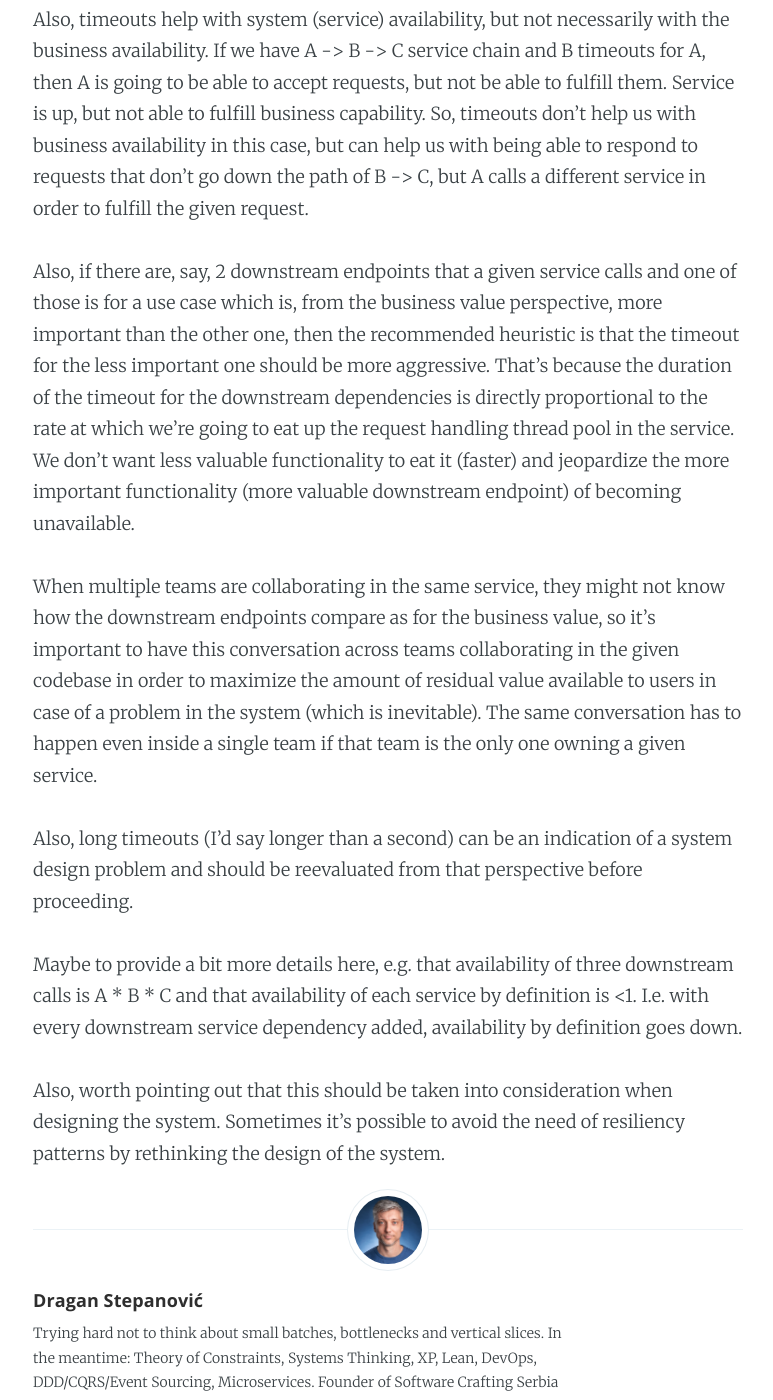
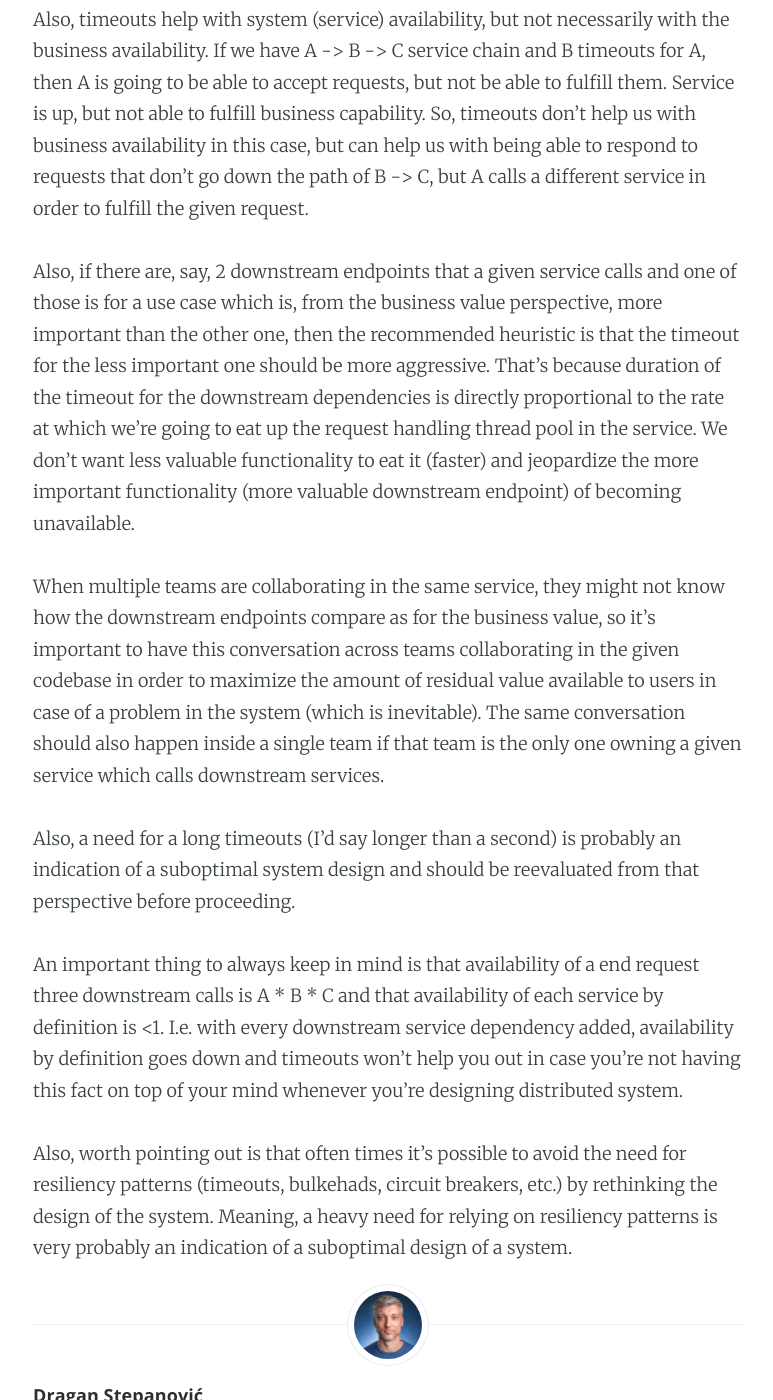
Before and after one commit to dragan-stepanovic/dragan-stepanovic.github.io, a Jekyll site: the page built from _posts/2020-07-19-on-timeouts.md, in a window 1280 px wide and 1400 px high, scrolled down 886 px. Shown: the whole window, without its empty margins (252-1025 px from the left). Built offline with Jekyll 4.4.1, drawn with Linux system fonts in a browser that asks for light colours.

Commit message:
Update 2020-07-19-on-timeouts.md

```diff
--- a/_posts/2020-07-19-on-timeouts.md
+++ b/_posts/2020-07-19-on-timeouts.md
@@ -17,14 +17,14 @@ Meaning, the service with high fan-in factor has to have more aggressive timeout
 Also, timeouts help with system (service) availability, but not necessarily with the business availability.
 If we have A -> B -> C service chain and B timeouts for A, then A is going to be able to accept requests, but not be able to fulfill them. Service is up, but not able to fulfill business capability. So, timeouts don't help us with business availability in this case, but can help us with being able to respond to requests that don't go down the path of B -> C, but A calls a different service in order to fulfill the given request.
 
-Also, if there are, say, 2 downstream endpoints that a given service calls and one of those is for a use case which is, from the business value perspective, more important than the other one, then the recommended heuristic is that the timeout for the less important one should be more aggressive. That's because the duration of the timeout for the downstream dependencies is directly proportional to the rate at which we're going to eat up the request handling thread pool in the service. We don't want less valuable functionality to eat it (faster) and jeopardize the more important functionality (more valuable downstream endpoint) of becoming unavailable.
+Also, if there are, say, 2 downstream endpoints that a given service calls and one of those is for a use case which is, from the business value perspective, more important than the other one, then the recommended heuristic is that the timeout for the less important one should be more aggressive. That's because duration of the timeout for the downstream dependencies is directly proportional to the rate at which we're going to eat up the request handling thread pool in the service. We don't want less valuable functionality to eat it (faster) and jeopardize the more important functionality (more valuable downstream endpoint) of becoming unavailable.
 
 When multiple teams are collaborating in the same service, they might not know how the downstream endpoints compare as for the business value, so it's important to have this conversation across teams collaborating in the given codebase in order to maximize the amount of residual value available to users in case of a problem in the system (which is inevitable).
-The same conversation has to happen even inside a single team if that team is the only one owning a given service.
+The same conversation should also happen inside a single team if that team is the only one owning a given service which calls downstream services.
 
-Also, long timeouts (I'd say longer than a second) can be an indication of a system design problem and should be reevaluated from that perspective before proceeding.
+Also, a need for a long timeouts (I'd say longer than a second) is probably an indication of a suboptimal system design and should be reevaluated from that perspective before proceeding.
 
-Maybe to provide a bit more details here, e.g. that availability of three downstream calls is A * B * C and that availability of each service by definition is <1. I.e. with every downstream service dependency added, availability by definition goes down.
+An important thing to always keep in mind is that availability of a end request  three downstream calls is A * B * C and that availability of each service by definition is <1. I.e. with every downstream service dependency added, availability by definition goes down and timeouts won't help you out in case you're not having this fact on top of your mind whenever you're designing distributed system.
 
-Also, worth pointing out that this should be taken into consideration when designing the system.
-Sometimes it's possible to avoid the need of resiliency patterns by rethinking the design of the system.
+Also, worth pointing out is that often times it's possible to avoid the need for resiliency patterns (timeouts, bulkehads, circuit breakers, etc.) by rethinking the design of the system.
+Meaning, a heavy need for relying on resiliency patterns is very probably an indication of a suboptimal design of a system.
```
